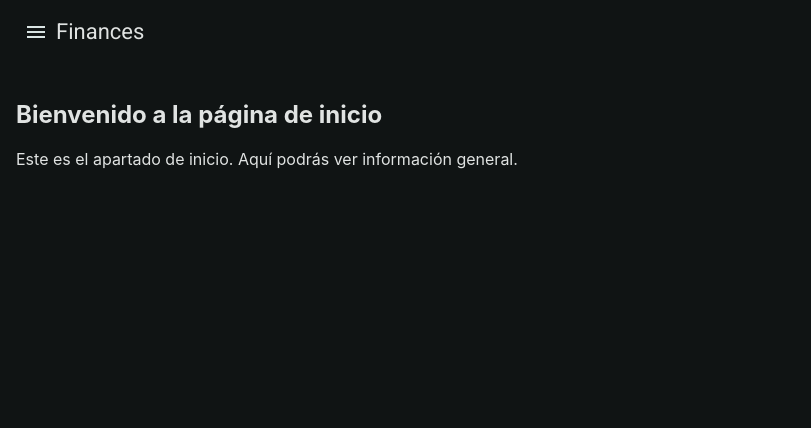
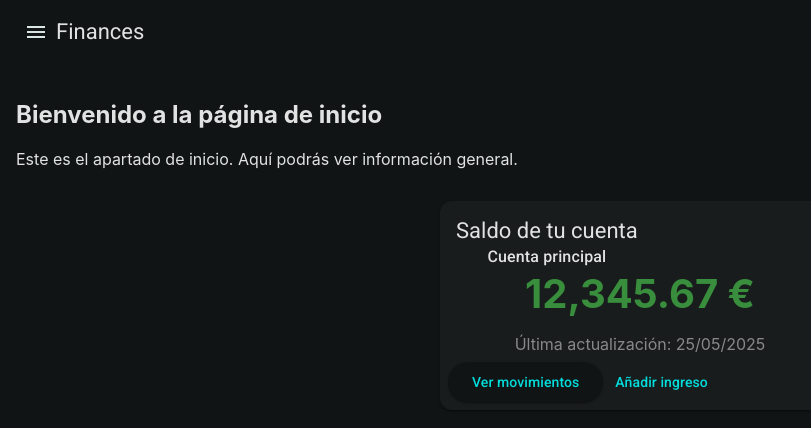
Before and after one commit to Alexberemart/finances, an Angular app in the folder angular-app/: page / in a window 1280 px wide. Shown: the top 428 px of the page, without its empty margins (0-811 px from the left). Built offline with nearby package versions, Linux system fonts and the light colour scheme.

Commit message:
inicio component was improved

```diff
--- a/angular-app/src/app/inicio/inicio.component.css
+++ b/angular-app/src/app/inicio/inicio.component.css
@@ -0,0 +1,14 @@
+.dashboard-card {
+  max-width: 400px;
+  margin: 2rem auto;
+  text-align: center;
+}
+.saldo-cantidad {
+  font-size: 2.5rem;
+  font-weight: bold;
+  color: #388e3c;
+}
+.saldo-detalle {
+  margin-top: 1rem;
+  color: #888;
+}
--- a/angular-app/src/app/inicio/inicio.component.html
+++ b/angular-app/src/app/inicio/inicio.component.html
@@ -1,2 +1,20 @@
 <h2>Bienvenido a la página de inicio</h2>
 <p>Este es el apartado de inicio. Aquí podrás ver información general.</p>
+<mat-card class="dashboard-card">
+  <mat-card-header>
+    <mat-card-title>Saldo de tu cuenta</mat-card-title>
+    <mat-card-subtitle>Cuenta principal</mat-card-subtitle>
+  </mat-card-header>
+  <mat-card-content>
+    <div class="saldo">
+      <span class="saldo-cantidad">{{ saldo | number:'1.2-2' }}&nbsp;€</span>
+    </div>
+    <div class="saldo-detalle">
+      <span>Última actualización: {{ ultimaActualizacion | date:'dd/MM/yyyy' }}</span>
+    </div>
+  </mat-card-content>
+  <mat-card-actions>
+    <button mat-raised-button color="primary">Ver movimientos</button>
+    <button mat-button color="accent">Añadir ingreso</button>
+  </mat-card-actions>
+</mat-card>
--- a/angular-app/src/app/inicio/inicio.component.ts
+++ b/angular-app/src/app/inicio/inicio.component.ts
@@ -1,11 +1,16 @@
 import { Component } from '@angular/core';
+import { CommonModule } from '@angular/common';
+import { MatCardModule } from '@angular/material/card';
+import { MatButtonModule } from '@angular/material/button';
 
 @Component({
   selector: 'app-inicio',
-  imports: [],
+  standalone: true,
+  imports: [CommonModule, MatCardModule, MatButtonModule],
   templateUrl: './inicio.component.html',
-  styleUrl: './inicio.component.css'
+  styleUrls: ['./inicio.component.css']
 })
 export class InicioComponent {
-
+  saldo = 12345.67;
+  ultimaActualizacion = new Date();
 }
```
